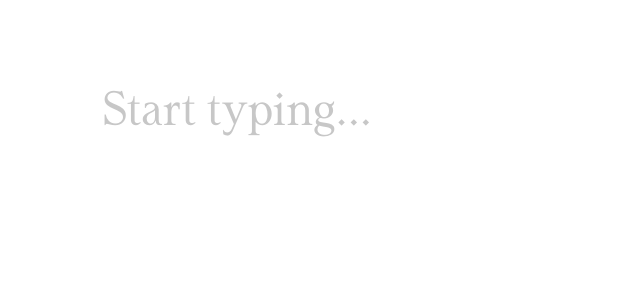
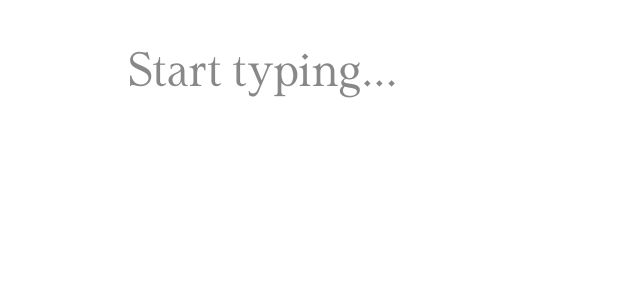
Before and after one commit to azapg/the-last-teacher, a Next.js app: page / in a window 1280 px wide. Shown: the top 300 px of the page, without its empty margins (0-640 px from the left). Built offline with nearby package versions, Linux system fonts and the light colour scheme.

Commit message:
refactor: Make writer a component

```diff
--- a/src/app/globals.css
+++ b/src/app/globals.css
@@ -18,3 +18,14 @@ em, i { font-style: italic; }
 
 /* Utility for full-height container */
 .page { min-height: 100dvh; }
+
+/* Nicer selection color globally */
+::selection { background: #b3b3b3; color: #000; }
+
+/* Hide default scrollbars while keeping scrolling */
+.hide-scrollbar { scrollbar-width: none; -ms-overflow-style: none; }
+.hide-scrollbar::-webkit-scrollbar { display: none; }
+
+/* Subtle caret blink utility */
+@keyframes caretBlink { 50% { caret-color: transparent; } }
+.caret-blink:focus { animation: caretBlink 1.2s steps(2, start) infinite; }
--- a/src/app/page.tsx
+++ b/src/app/page.tsx
@@ -1,58 +1,11 @@
-"use client";
+import { Writer } from "@/components/Writer";
 
-import { useEffect, useRef } from "react";
+const WRITER_MAX_W = "max-w-5xl";
 
 export default function Home() {
-  const ref = useRef<HTMLTextAreaElement>(null);
-
-  useEffect(() => {
-    ref.current?.focus();
-  }, []);
-
   return (
-    <main className="page">
-      <style jsx global>{`
-        .writer {
-          width: 100%;
-          height: 100dvh;
-          background: #fff;
-        }
-        .writer textarea {
-          /* create whitespace around the text area */
-          margin: 10dvh 8vw;
-          width: calc(100% - 16vw);
-          height: calc(100dvh - 20dvh);
-          resize: none;
-          border: none;
-          outline: none;
-          background: transparent;
-          color: #111;
-          font: inherit;
-          font-size: clamp(28px, 5vw, 48px);
-          line-height: 1.35;
-          caret-color: #888; /* subtle */
-        }
-        /* Blink caret effect to hint typing */
-        .writer textarea:focus {
-          caret-color: #000;
-          animation: caretBlink 1.2s steps(2, start) infinite;
-        }
-        @keyframes caretBlink {
-          50% { caret-color: transparent; }
-        }
-        ::placeholder { color: #c7c7c7; opacity: 1; }
-      `}</style>
-
-      <section className="writer">
-        <textarea
-          ref={ref}
-          placeholder="Start typing..."
-          aria-label="Writing area"
-          spellCheck={false}
-          autoCorrect="off"
-          autoCapitalize="off"
-        />
-      </section>
+    <main className="min-h-screen w-full flex justify-center ">
+        <Writer fontSize="clamp(28px,5vw,48px)" className={`pt-10 w-full ${WRITER_MAX_W}`}/>
     </main>
   );
 }
--- /dev/null
+++ b/src/components/Writer.tsx
@@ -0,0 +1,36 @@
+"use client";
+
+import { useEffect, useRef } from "react";
+
+type WriterProps = {
+  fontSize?: string; // CSS size value, e.g. "clamp(28px,5vw,48px)" or "48px"
+  placeholder?: string;
+  className?: string;
+};
+
+export function Writer({
+  fontSize = "clamp(28px,5vw,48px)",
+  placeholder = "Start typing...",
+  className = "",
+}: WriterProps) {
+  const ref = useRef<HTMLTextAreaElement>(null);
+
+  useEffect(() => {
+    ref.current?.focus();
+  }, []);
+
+  return (
+    <section className={`w-full h-screen bg-white ${className}`}>
+      <textarea
+        ref={ref}
+        aria-label="Writing area"
+        placeholder={placeholder}
+        spellCheck={false}
+        autoCorrect="off"
+        autoCapitalize="off"
+        className="w-full h-full resize-none border-0 outline-none focus:outline-none focus:ring-0 bg-transparent text-[#111] leading-snug overflow-auto hide-scrollbar caret-[#888] focus:caret-black caret-blink selection:bg-[#b3b3b3] selection:text-black"
+        style={{ fontSize }}
+      />
+    </section>
+  );
+}
```
